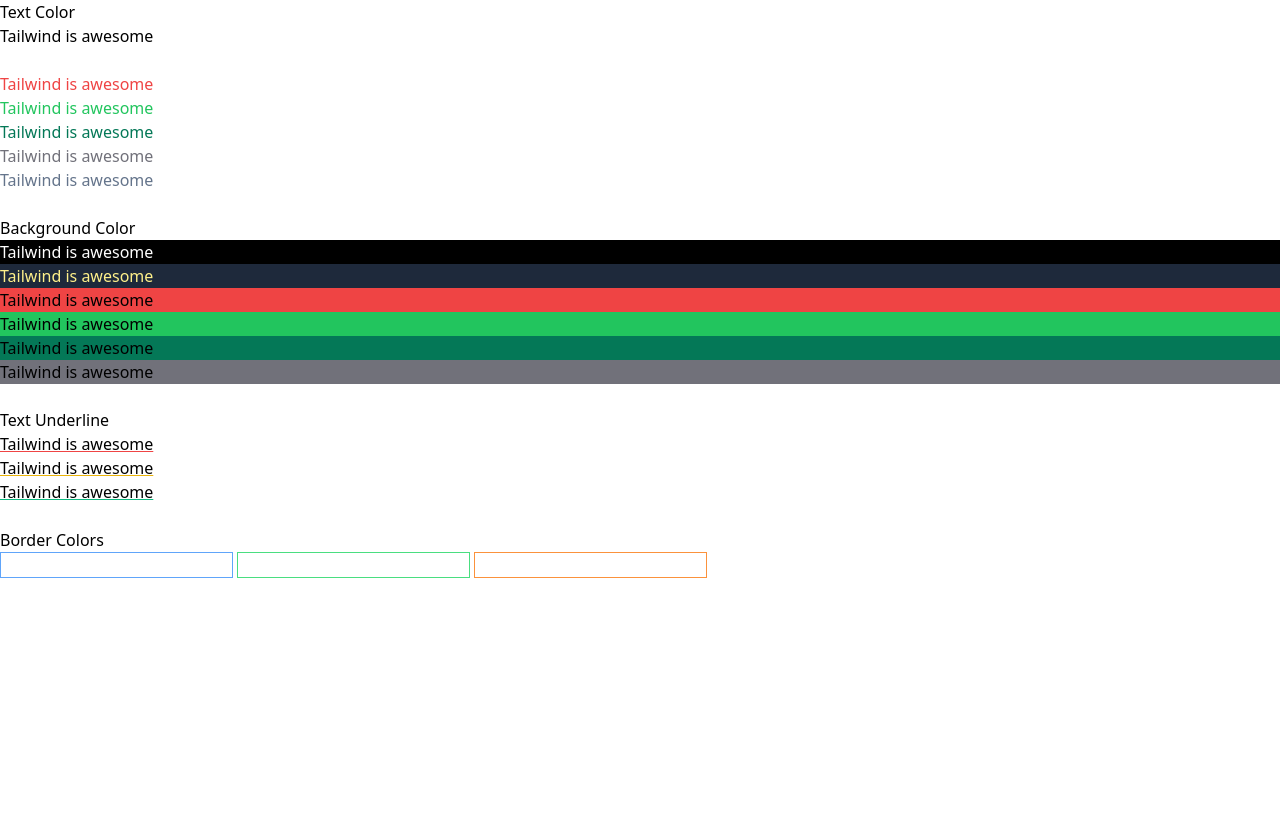
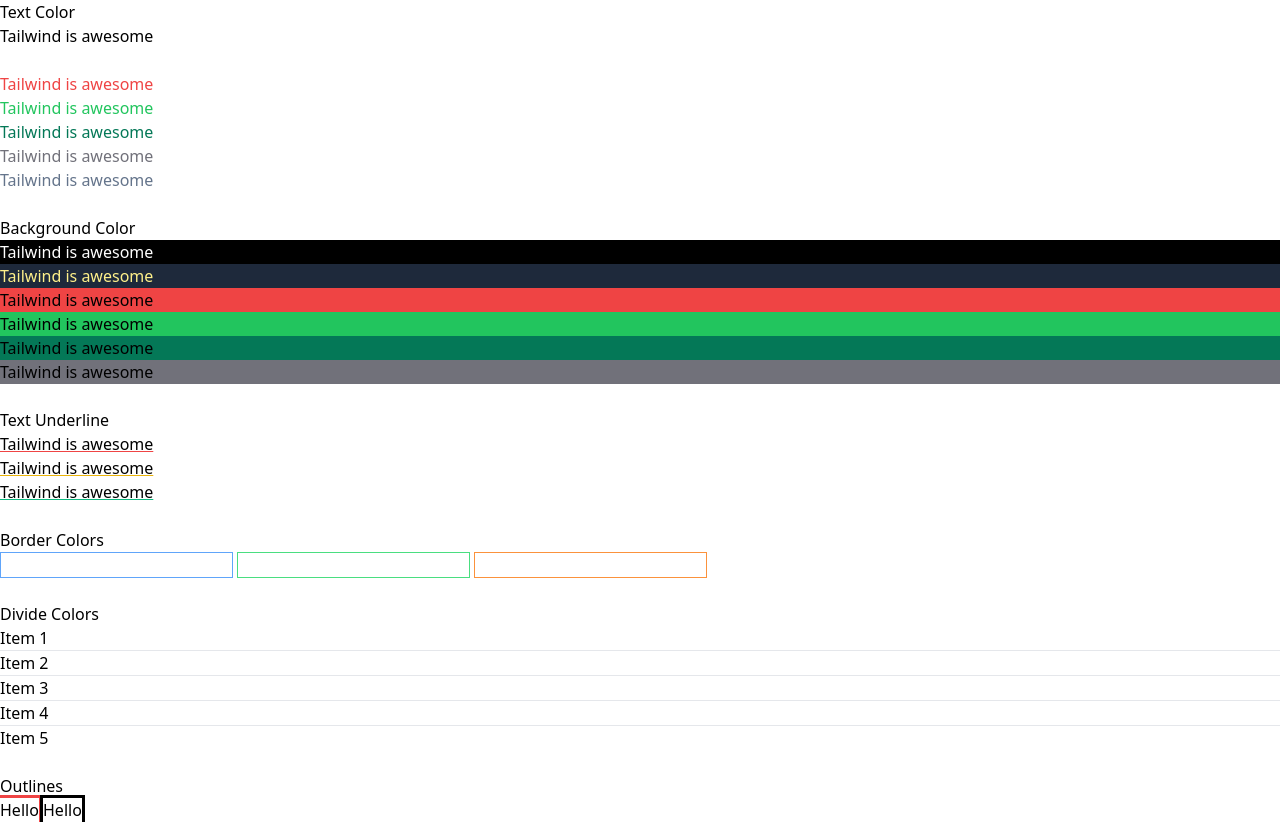
Before and after one commit to efunnuga-bamidele/Tailwind_Study_Exercise, a website: page example_two_color/index.html in a window 1280 px wide. Before the commit the page ends 800 px from the top, so only its background shows below. Drawn offline with Linux system fonts and the light colour scheme.

Commit message:
style: Apply Divider and Outline colors

```diff
--- a/example_two_color/index.html
+++ b/example_two_color/index.html
@@ -46,6 +46,21 @@
     <input type="text" class="border border-green-400">
     <input type="text" class="border border-orange-400">
   </div>
+  <br>
+  <h1>Divide Colors</h1>
+  <div class="divide-y">
+    <div>Item 1</div>
+    <div>Item 2</div>
+    <div>Item 3</div>
+    <div>Item 4</div>
+    <div>Item 5</div>
+  </div>
+  <br>
+  <div>
+    <h1>Outlines</h1>
+    <button class="outline outline-red-500">Hello</button>
+    <button class="outline oueline-blue-200">Hello</button>
+  </div>
 </body>
 
 </html>
```
Also changed, not shown: example_two_color/css/style.css.
